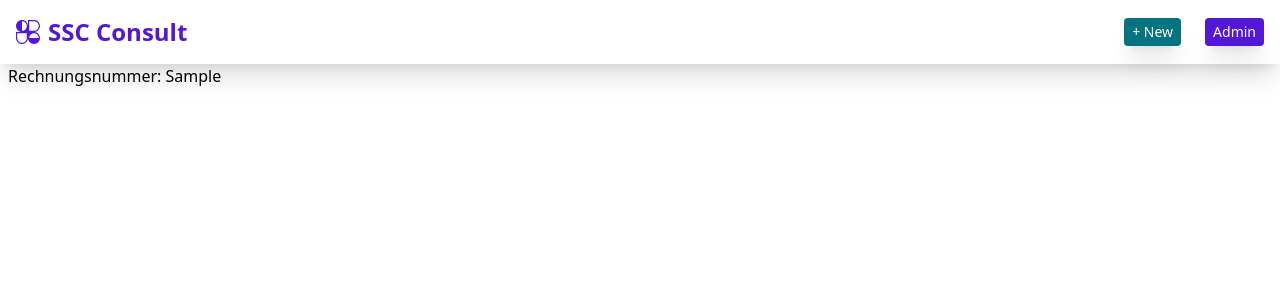
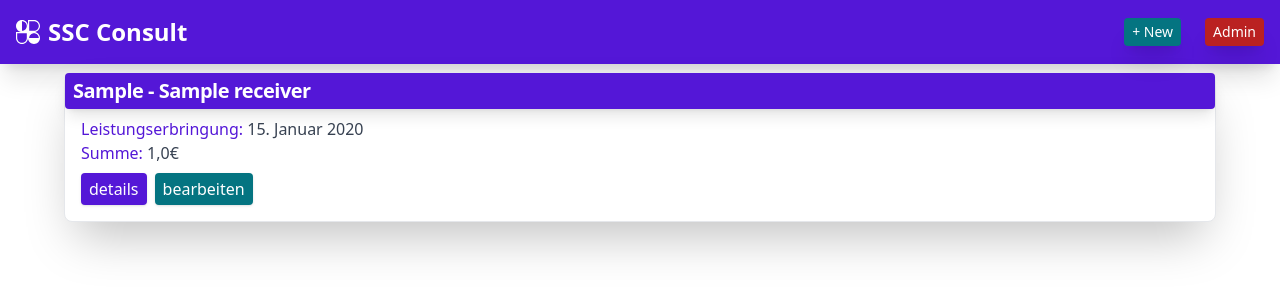
Before and after one commit to saschaschmittinger/Django-Invoiceapp, a Django app: page / in a window 1280 px wide. Shown: the top 300 px of the page. Run offline with Django 5.2, Linux system fonts and the light colour scheme; a user stored in the database is signed in; tables that the repository leaves empty hold one stand-in row (values such as "Sample post"); some libraries are stand-ins or nearby versions.

Commit message:
02_12_24

```diff
--- a/invoices/views.py
+++ b/invoices/views.py
@@ -48,7 +48,7 @@ class InvoiceFormView(generic.FormView):
 
 class SimpleTemplateView(generic.TemplateView):
     title: str = "SSC Simple"
-    template_name = "invoices/simple_template.html"
+    template_name: str = "invoices/simple_template.html"
 
     def get_context_data(self, **kwargs):
         context = super(SimpleTemplateView, self).get_context_data(**kwargs)
--- a/requirements.txt
+++ b/requirements.txt
@@ -20,6 +20,6 @@ text-unidecode==1.3
 typing_extensions==4.12.2
 
 
-# Time: 03:37:20
+# Time: 03:43:00
 
 # django-invoiceapp.onrender.com
--- a/static/css/input.css
+++ b/static/css/input.css
@@ -7,4 +7,7 @@
     .form-control {
         @apply  border  text-sm rounded-lg focus:ring-blue-500 focus:border-blue-500 block w-full p-2.5 bg-gray-700 border-gray-600 dark:placeholder-gray-400 text-white dark:focus:ring-blue-500 dark:focus:border-blue-500
     }
+      .label-erfüllungsdatum {
+        @apply text-white
+    }
 }
--- a/static/css/styles.css
+++ b/static/css/styles.css
@@ -1163,17 +1128,27 @@ input:checked + .toggle-bg {
   z-index: 50;
 }
 
+.-mx-4 {
+  margin-left: -1rem;
+  margin-right: -1rem;
+}
+
 .mx-auto {
   margin-left: auto;
   margin-right: auto;
 }
 
+.my-2 {
+  margin-top: 0.5rem;
+  margin-bottom: 0.5rem;
+}
+
 .-mr-1 {
   margin-right: -0.25rem;
 }
 
-.-ms-1 {
-  margin-inline-start: -0.25rem;
+.-mt-4 {
+  margin-top: -1rem;
 }
 
 .mb-1 {
@@ -1184,12 +1159,8 @@ input:checked + .toggle-bg {
   margin-bottom: 0.5rem;
 }
 
-.me-1 {
-  margin-inline-end: 0.25rem;
-}
-
-.ml-2 {
-  margin-left: 0.5rem;
+.mb-4 {
+  margin-bottom: 1rem;
 }
 
 .mt-2 {
@@ -1272,8 +1231,8 @@ input:checked + .toggle-bg {
   width: 100%;
 }
 
-.w-6 {
-  width: 1.5rem;
+.max-w-6xl {
+  max-width: 72rem;
 }
 
 .max-w-sm {
@@ -1384,6 +1343,10 @@ input:checked + .toggle-bg {
 
 .justify-between {
   justify-content: space-between;
+}
+
+.gap-2 {
+  gap: 0.5rem;
 }
 
 .space-x-2 > :not([hidden]) ~ :not([hidden]) {
@@ -1487,6 +1450,11 @@ input:checked + .toggle-bg {
   background-color: rgb(84 23 215 / var(--tw-bg-opacity, 1));
 }
 
+.bg-\[\#BA2121\] {
+  --tw-bg-opacity: 1;
+  background-color: rgb(186 33 33 / var(--tw-bg-opacity, 1));
+}
+
 .bg-blue-700 {
   --tw-bg-opacity: 1;
   background-color: rgb(26 86 219 / var(--tw-bg-opacity, 1));
@@ -1594,6 +1557,10 @@ input:checked + .toggle-bg {
   padding-bottom: 0.75rem;
 }
 
+.pl-2 {
+  padding-left: 0.5rem;
+}
+
 .pt-2 {
   padding-top: 0.5rem;
 }
@@ -1617,10 +1584,23 @@ input:checked + .toggle-bg {
   line-height: 1.25rem;
 }
 
+.text-xl {
+  font-size: 1.25rem;
+  line-height: 1.75rem;
+}
+
+.font-bold {
+  font-weight: 700;
+}
+
 .font-medium {
   font-weight: 500;
 }
 
+.font-normal {
+  font-weight: 400;
+}
+
 .font-semibold {
   font-weight: 600;
 }
@@ -1635,6 +1615,10 @@ input:checked + .toggle-bg {
 
 .leading-9 {
   line-height: 2.25rem;
+}
+
+.tracking-tight {
+  letter-spacing: -0.025em;
 }
 
 .text-\[\#5417D7\] {
@@ -1655,6 +1639,11 @@ input:checked + .toggle-bg {
 .text-gray-500 {
   --tw-text-opacity: 1;
   color: rgb(107 114 128 / var(--tw-text-opacity, 1));
+}
+
+.text-gray-700 {
+  --tw-text-opacity: 1;
+  color: rgb(55 65 81 / var(--tw-text-opacity, 1));
 }
 
 .text-gray-800 {
@@ -1686,6 +1675,12 @@ input:checked + .toggle-bg {
   box-shadow: var(--tw-ring-offset-shadow, 0 0 #0000), var(--tw-ring-shadow, 0 0 #0000), var(--tw-shadow);
 }
 
+.shadow-2xl {
+  --tw-shadow: 0 25px 50px -12px rgb(0 0 0 / 0.25);
+  --tw-shadow-colored: 0 25px 50px -12px var(--tw-shadow-color);
+  box-shadow: var(--tw-ring-offset-shadow, 0 0 #0000), var(--tw-ring-shadow, 0 0 #0000), var(--tw-shadow);
+}
+
 .shadow-lg {
   --tw-shadow: 0 10px 15px -3px rgb(0 0 0 / 0.1), 0 4px 6px -4px rgb(0 0 0 / 0.1);
   --tw-shadow-colored: 0 10px 15px -3px var(--tw-shadow-color), 0 4px 6px -4px var(--tw-shadow-color);
@@ -1695,12 +1690,6 @@ input:checked + .toggle-bg {
 .shadow-xl {
   --tw-shadow: 0 20px 25px -5px rgb(0 0 0 / 0.1), 0 8px 10px -6px rgb(0 0 0 / 0.1);
   --tw-shadow-colored: 0 20px 25px -5px var(--tw-shadow-color), 0 8px 10px -6px var(--tw-shadow-color);
-  box-shadow: var(--tw-ring-offset-shadow, 0 0 #0000), var(--tw-ring-shadow, 0 0 #0000), var(--tw-shadow);
-}
-
-.shadow-2xl {
-  --tw-shadow: 0 25px 50px -12px rgb(0 0 0 / 0.25);
-  --tw-shadow-colored: 0 25px 50px -12px var(--tw-shadow-color);
   box-shadow: var(--tw-ring-offset-shadow, 0 0 #0000), var(--tw-ring-shadow, 0 0 #0000), var(--tw-shadow);
 }
 
--- a/templates/components/navbar.html
+++ b/templates/components/navbar.html
@@ -2,18 +2,18 @@
 {% load tailwind_filters %}
 
 
-<nav class="bg-white border-gray-200 shadow-xl">
+<nav class="bg-[#5417D7] border-gray-200 shadow-xl text-white">
     <div class="flex flex-wrap justify-between items-center w-full p-4">
         <a href="{% url "invoices:base_view" %}" class="flex items-center space-x-3 rtl:space-x-reverse">
             <img src="{% static "logo.svg" %}" class="h-6 -mr-1" alt="Flowbite Logo" />
-            <span class="self-center text-2xl font-semibold whitespace-nowrap text-[#5417D7]">SSC Consult</span>
+            <span class="self-center text-2xl font-semibold whitespace-nowrap text-white">SSC Consult</span>
         </a>
 
         {% if user.is_superuser %}
 
         <div class="flex items-center space-x-6 rtl:space-x-reverse">
             <a href="{% url "invoices:invoiceFormView" %}" class="text-sm  bg-teal-600 shadow-xl hover:shadow-2xl  text-white hover:text-gray-300 px-2 py-1 rounded">+ New</a>
-            <a href="/admin" class="text-sm  bg-[#5417D7] shadow-xl hover:shadow-2xl  text-white hover:text-gray-300 px-2 py-1 rounded">Admin</a>
+            <a href="/admin" class="text-sm  bg-[#BA2121] shadow-xl hover:shadow-2xl  text-white hover:text-gray-300 px-2 py-1 rounded">Admin</a>
         </div>
         {% else %}
         <div class="flex items-center space-x-6 rtl:space-x-reverse">
--- a/templates/invoices/create.html
+++ b/templates/invoices/create.html
@@ -9,7 +9,7 @@
 <div class="p-5 md:p-6">
     <form method="POST" class="max-w-sm mx-auto mt-8" >
         {% csrf_token %}
-        <div class="bg-gray-300 w-full p-8 rounded shadow-xl " >
+        <div class="bg-[#5417D7] w-full p-8 rounded shadow-xl " >
             {{ form|crispy }}
         </div>
 
--- a/templates/invoices/index.html
+++ b/templates/invoices/index.html
@@ -5,13 +5,29 @@
 {% block content %}
 
 
+{% if qs %}
 
-{% for iv in qs  %}
+  {% for iv in qs  %}
 
-    <div class="container ml-2">
-      Rechnungsnummer:  {{ iv.rechnungsnummer }}
+  <div class="block max-w-6xl mx-auto my-2 p-4 bg-white border border-gray-200 rounded-lg shadow-2xl hover:bg-[#FFFFCC] dark:bg-gray-800 dark:border-gray-700 dark:hover:bg-gray-700">
+
+    <h5 class="mb-2 -mt-4 -mx-4 py-1 pl-2 rounded text-xl shadow-lg font-bold tracking-tight bg-[#5417D7] text-white">  {{ iv.rechnungsnummer }} - {{ iv.empfänger.name }} </h5>
+
+    <p class="font-normal text-gray-700 dark:text-gray-400"><span class="text-[#5417D7]">Leistungserbringung:</span> {{ iv.erfüllungsdatum }} </p>
+    <p class="font-normal text-gray-700 dark:text-gray-400"><span class="text-[#5417D7]">Summe:</span> {{ iv.total_amount }}€ </p>
+      <div class="mt-2 flex gap-2">
+        <a href="#" class="py-1 px-2 rounded shadow bg-[#5417D7] text-white">details</a>
+        <a href="#" class="py-1 px-2 rounded shadow bg-teal-600 text-white">bearbeiten</a>
+      </div>
     </div>
 
-{% endfor %}
+
+  {% endfor %}
+
+{% else %}
+
+  <h3>Kein Rechnngen vorhanden...</h3>
+
+{% endif %}
 
 {% endblock content %}
```
Also changed, not shown: other parts of static/css/styles.css (+23 -65 lines), invoices/forms.py (+18 -0 lines), static/logo.svg, templates/base.html (line endings or trailing spaces).
